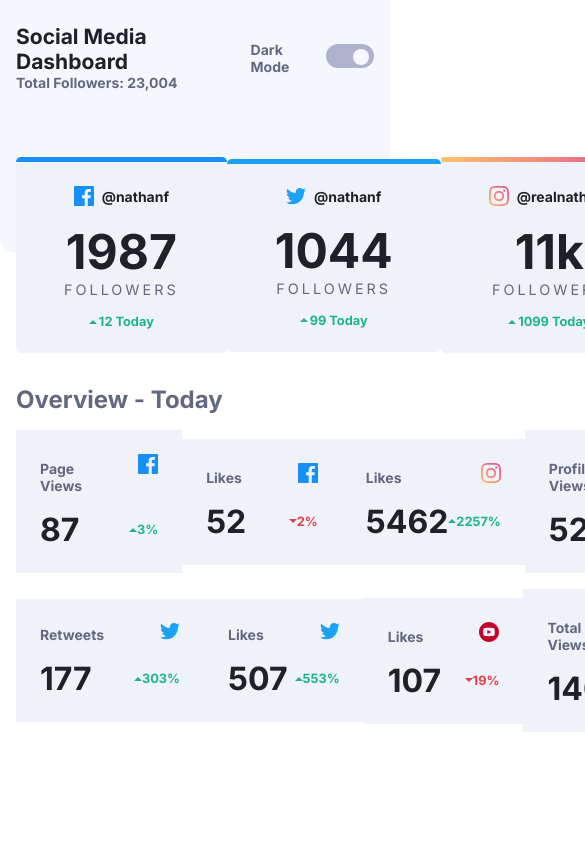
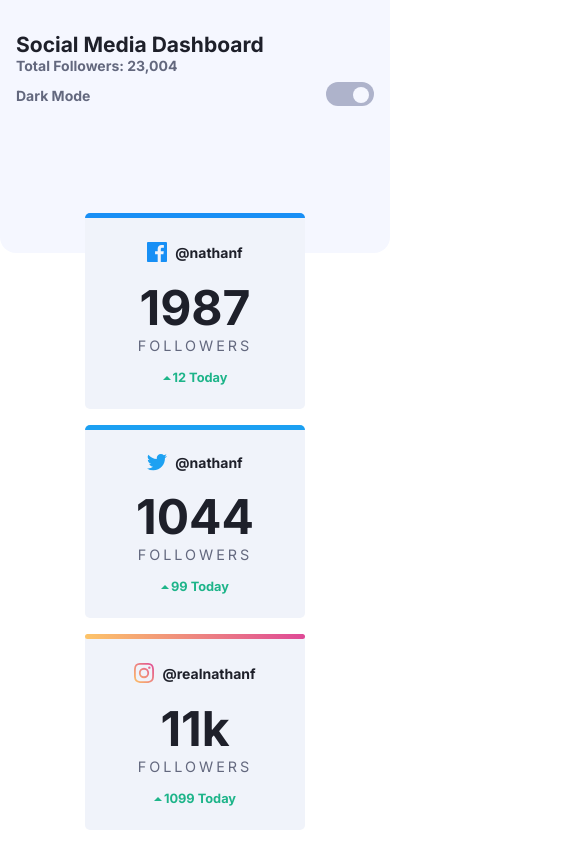
Before and after one commit to rahulkhimsuriya/frontendmentor-social-media-dashboard-with-theme-switcher, a plain HTML site: page index.html in a window 390 px wide. Shown: the top 843 px of the page, 585 px wide, since content can reach past the window. Drawn offline with Linux system fonts and the light colour scheme.

Commit message:
make it responsive

```diff
--- a/scss/style.scss
+++ b/scss/style.scss
@@ -23,7 +23,7 @@
 
   --bg: hsl(0, 0%, 100%);
   --bg-header: hsl(225, 100%, 98%);
-  --bg-card: hsl(227, 47%, 96%);
+  --bg-card: #f0f3fa;
   --text-secondary: hsl(228, 12%, 44%);
   --text-primary: hsl(230, 17%, 14%);
 }
@@ -33,7 +33,7 @@ body.dark {
 
   --bg: hsl(230, 17%, 14%);
   --bg-header: hsl(232, 19%, 15%);
-  --bg-card: hsl(228, 28%, 20%);
+  --bg-card: #252b43;
   --text-secondary: hsl(228, 34%, 66%);
   --text-primary: hsl(0, 0%, 100%);
 }
@@ -144,6 +144,15 @@ header {
     justify-content: space-around;
     padding: 1.5rem 3rem;
     position: relative;
+    cursor: pointer;
+
+    &:hover {
+      background: #e1e3f0;
+    }
+
+    .dark &:hover {
+      background: #333a56;
+    }
 
     &.border-facebook {
       border-top: 5px solid var(--gradient-facebook);
@@ -216,7 +225,7 @@ header {
 }
 
 .overview {
-  margin-top: 2rem;
+  margin: 2rem auto;
 
   h2 {
     color: var(--text-secondary);
@@ -229,10 +238,20 @@ header {
     justify-content: space-between;
 
     .card {
-      background: var(--bg-card);
+      background-color: var(--bg-card);
+      border-radius: 5px;
       padding: 1.5rem;
       margin-top: 1rem;
       width: 220px;
+      cursor: pointer;
+
+      &:hover {
+        background: #e1e3f0;
+      }
+
+      .dark &:hover {
+        background: #333a56;
+      }
 
       .card__header {
         display: flex;
@@ -271,3 +290,37 @@ header {
     }
   }
 }
+
+/* MOBILE SITE */
+@media only screen and (max-width: 920px) {
+  .nav {
+    flex-direction: column;
+    padding: 1rem;
+
+    .nav__nav-item {
+      margin-top: 0.5rem;
+      justify-content: space-between;
+      width: 100%;
+    }
+  }
+  .social {
+    flex-direction: column;
+    margin-top: -3.5rem;
+
+    .card {
+      margin-top: 1rem;
+    }
+  }
+  .overview {
+    h2 {
+      font-size: 1rem;
+    }
+    .overview__cards {
+      flex-direction: column;
+
+      .card {
+        margin-top: 1rem;
+      }
+    }
+  }
+}
```
Also changed, not shown: css/style.css.
